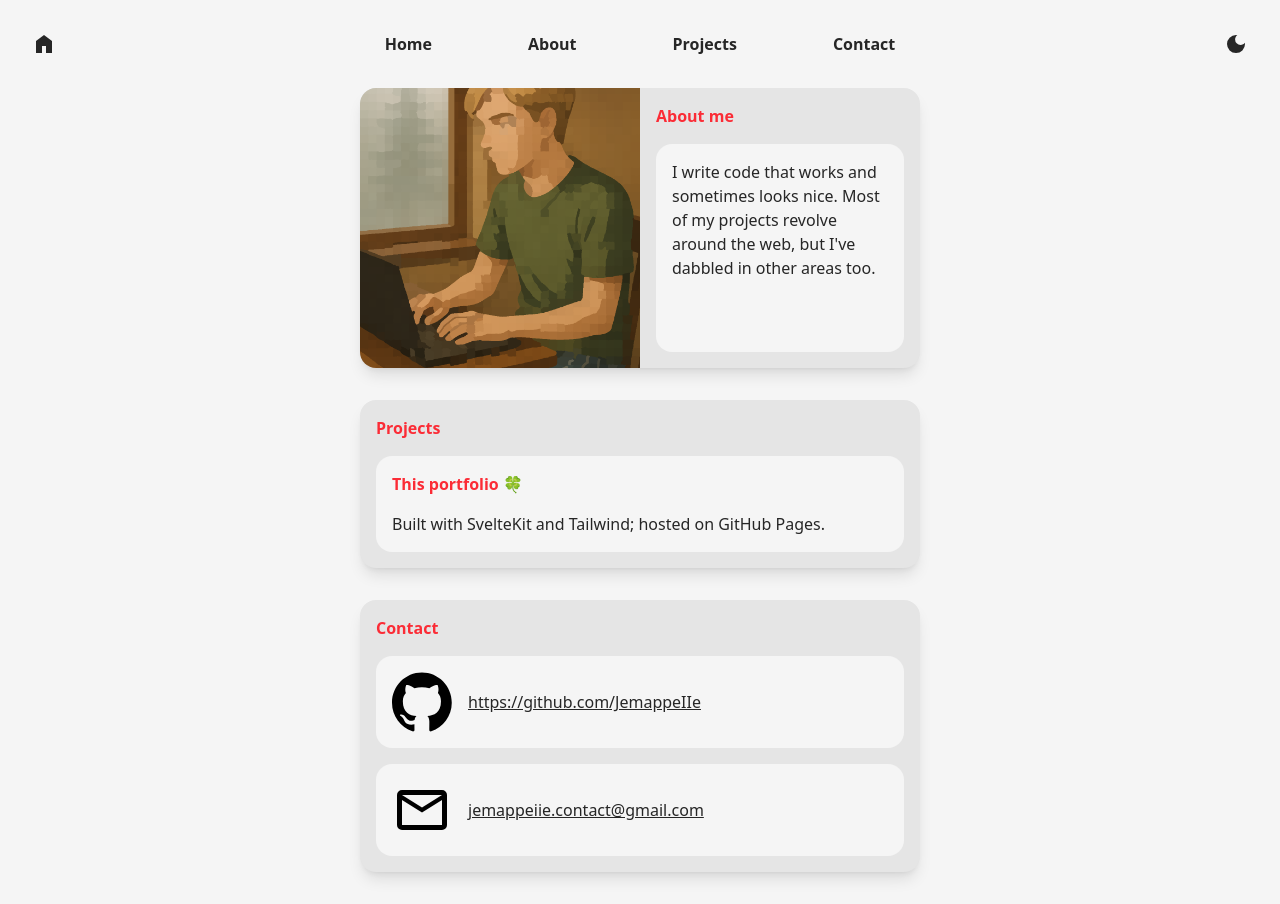
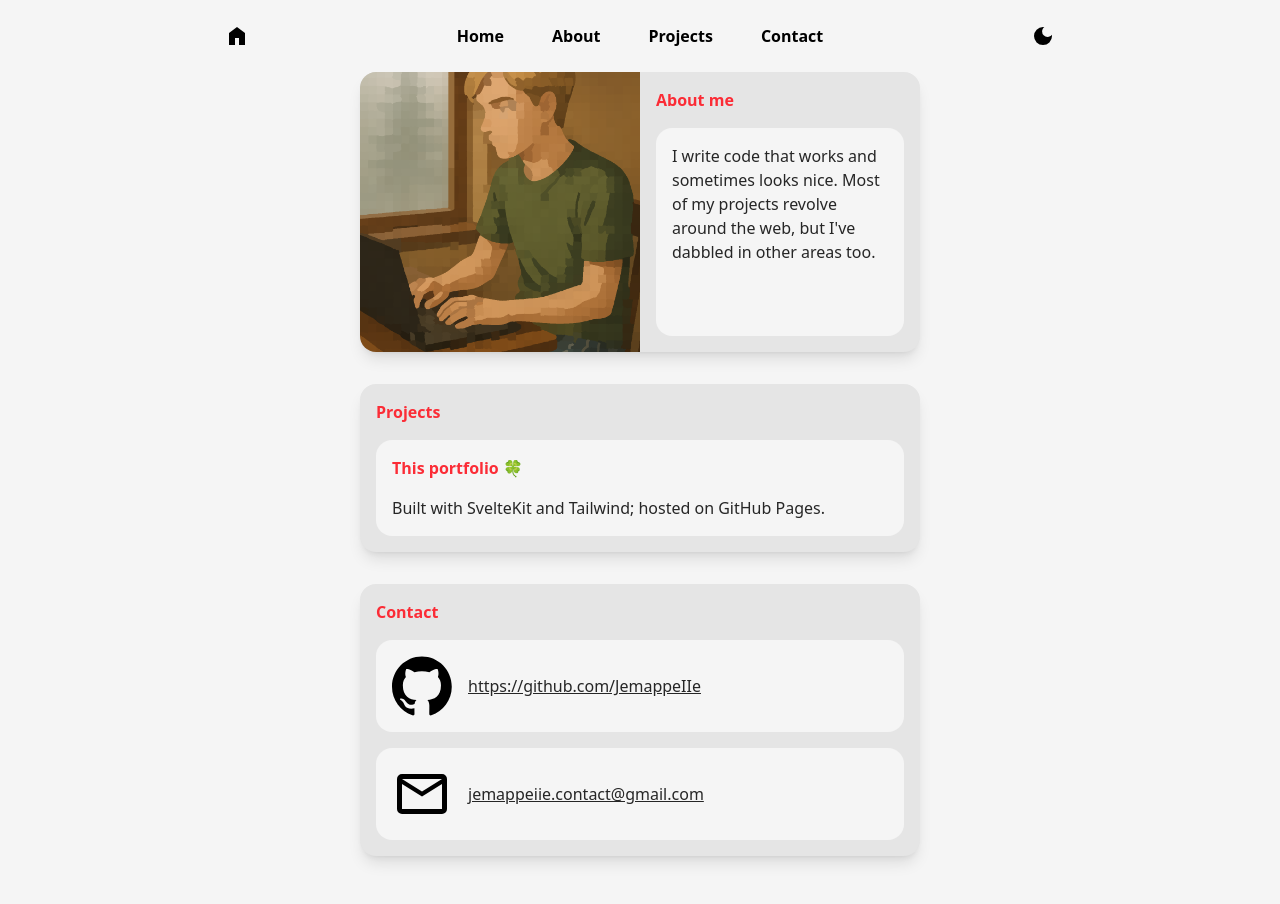
Before and after one commit to JemappeIIe/JemappeIIe.github.io, a SvelteKit app: page / in a window 1280 px wide. Built offline with nearby package versions, Linux system fonts and the light colour scheme; a web font is replaced by a local one.

Commit message:
Rework header css

```diff
--- a/src/app.css
+++ b/src/app.css
@@ -4,27 +4,21 @@
 @plugin '@tailwindcss/typography';
 @custom-variant dark (&:where([data-theme=dark], [data-theme=dark] *));
 @theme {
-    --color-tomato: #f95738;
-    --color-lapis-lazuli: #1f5673;
     --font-inria-serif: 'Inria Serif', serif;
 }
 
 .icon-box {
-    @apply rounded-full p-4 hover:bg-neutral-200 dark:hover:bg-neutral-800 cursor-pointer;
+    @apply p-1 hover:bg-black dark:hover:bg-white cursor-pointer;
 }
 
 .icon-box > svg {
-    @apply fill-neutral-800 dark:fill-neutral-200;
+    @apply fill-black dark:fill-white ;
 }
 
 .icon-box:hover > svg {
-    @apply fill-red-500 dark:fill-indigo-500;
+    @apply fill-white dark:fill-black;
 }
 
 .nav-item {
-    @apply rounded-full py-4 px-8 text-center font-semibold text-neutral-800 hover:bg-neutral-200 hover:text-red-500 dark:text-neutral-200 dark:hover:bg-neutral-800 dark:hover:text-indigo-500;
+    @apply text-center font-semibold p-1 text-black hover:bg-black hover:text-white dark:text-white dark:hover:bg-white dark:hover:text-black;
 }
-
-.dropdown-menu-item {
-    @apply block rounded-full py-4 px-8 text-center font-semibold text-neutral-800 hover:bg-neutral-200 hover:text-red-500 dark:text-neutral-200 dark:hover:bg-neutral-800 dark:hover:text-indigo-500;
-}
--- a/src/routes/components/Header.svelte
+++ b/src/routes/components/Header.svelte
@@ -55,7 +55,7 @@
 <header class="flex flex-col items-center">
 	<!-- Navbar -->
 	<nav
-		class="relative flex w-full items-center justify-between bg-neutral-100 p-4 dark:bg-neutral-900"
+		class="relative flex w-full items-center justify-between bg-neutral-100 p-5 lg:w-fit lg:gap-50 dark:bg-neutral-900"
 	>
 		<a aria-label="Home" href="{base}/" class="icon-box">
 			{@html homeIcon}
@@ -63,30 +63,18 @@
 		<button onclick={toggleDropdownMenu} aria-label="Toggle menu" class="icon-box lg:hidden">
 			{@html menuIcon}
 		</button>
-		<ul class="hidden lg:flex lg:w-auto lg:items-center lg:gap-8">
+		<ul class="hidden lg:flex lg:w-auto lg:items-center lg:gap-10">
 			<li>
-				<a
-					class="rounded-full px-8 py-4 text-center font-semibold text-neutral-800 hover:bg-neutral-200 hover:text-red-500 dark:text-neutral-200 dark:hover:bg-neutral-800 dark:hover:text-indigo-500"
-					href="{base}/">Home</a
-				>
+				<a class="nav-item" href="{base}/">Home</a>
 			</li>
 			<li>
-				<a
-					class="rounded-full px-8 py-4 text-center font-semibold text-neutral-800 hover:bg-neutral-200 hover:text-red-500 dark:text-neutral-200 dark:hover:bg-neutral-800 dark:hover:text-indigo-500"
-					href="{base}/#about">About</a
-				>
+				<a class="nav-item" href="{base}/#about">About</a>
 			</li>
 			<li>
-				<a
-					class="rounded-full px-8 py-4 text-center font-semibold text-neutral-800 hover:bg-neutral-200 hover:text-red-500 dark:text-neutral-200 dark:hover:bg-neutral-800 dark:hover:text-indigo-500"
-					href="{base}/#projects">Projects</a
-				>
+				<a class="nav-item" href="{base}/#projects">Projects</a>
 			</li>
 			<li>
-				<a
-					class="rounded-full px-8 py-4 text-center font-semibold text-neutral-800 hover:bg-neutral-200 hover:text-red-500 dark:text-neutral-200 dark:hover:bg-neutral-800 dark:hover:text-indigo-500"
-					href="{base}/#contact">Contact</a
-				>
+				<a class="nav-item" href="{base}/#contact">Contact</a>
 			</li>
 		</ul>
 		<button onclick={toggleTheme} aria-label="Toggle theme" class="icon-box"
@@ -94,18 +82,18 @@
 		>
 	</nav>
 	<!-- Dropdown menu -->
-	<ul id="dropdown-menu" class="hidden w-full flex-col gap-4 p-4 lg:hidden">
+	<ul id="dropdown-menu" class="hidden w-full flex-col gap-5 px-5 pb-5 lg:hidden">
 		<li>
-			<a class="dropdown-menu-item" href="{base}/" onclick={closeDropdownMenu}>Home</a>
+			<a class="nav-item block" href="{base}/" onclick={closeDropdownMenu}>Home</a>
 		</li>
 		<li>
-			<a class="dropdown-menu-item" href="{base}/#about" onclick={closeDropdownMenu}>About</a>
+			<a class="nav-item block" href="{base}/#about" onclick={closeDropdownMenu}>About</a>
 		</li>
 		<li>
-			<a class="dropdown-menu-item" href="{base}/#projects" onclick={closeDropdownMenu}>Projects</a>
+			<a class="nav-item block" href="{base}/#projects" onclick={closeDropdownMenu}>Projects</a>
 		</li>
 		<li>
-			<a class="dropdown-menu-item" href="{base}/#contact" onclick={closeDropdownMenu}>Contact</a>
+			<a class="nav-item block" href="{base}/#contact" onclick={closeDropdownMenu}>Contact</a>
 		</li>
 	</ul>
 </header>
```
